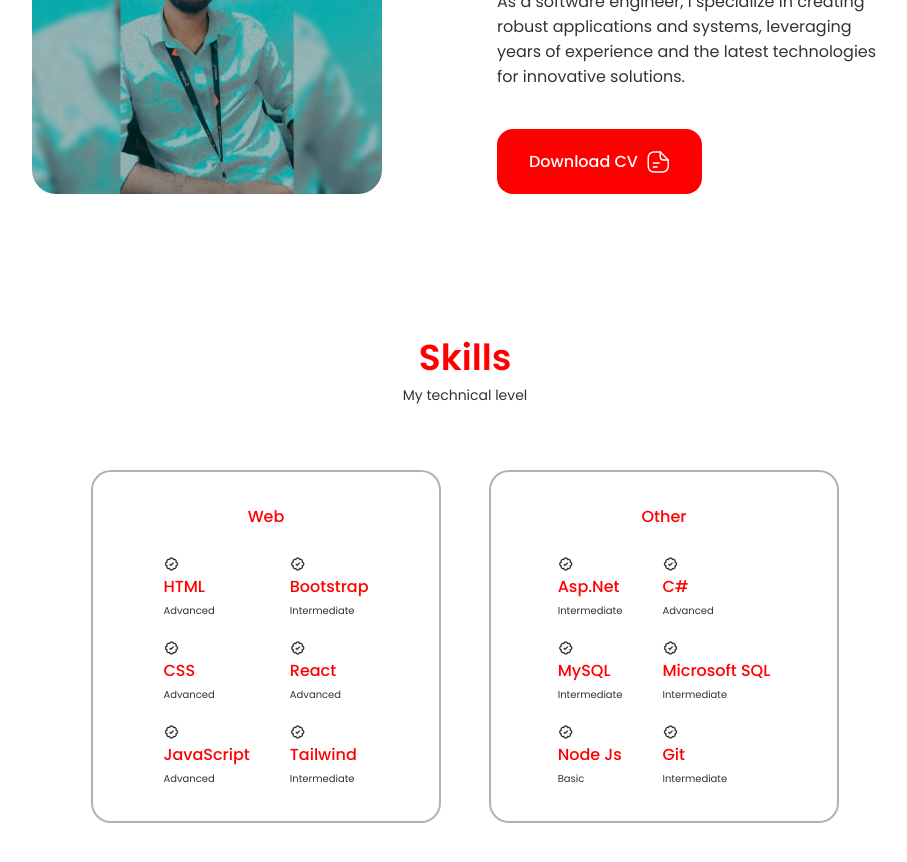
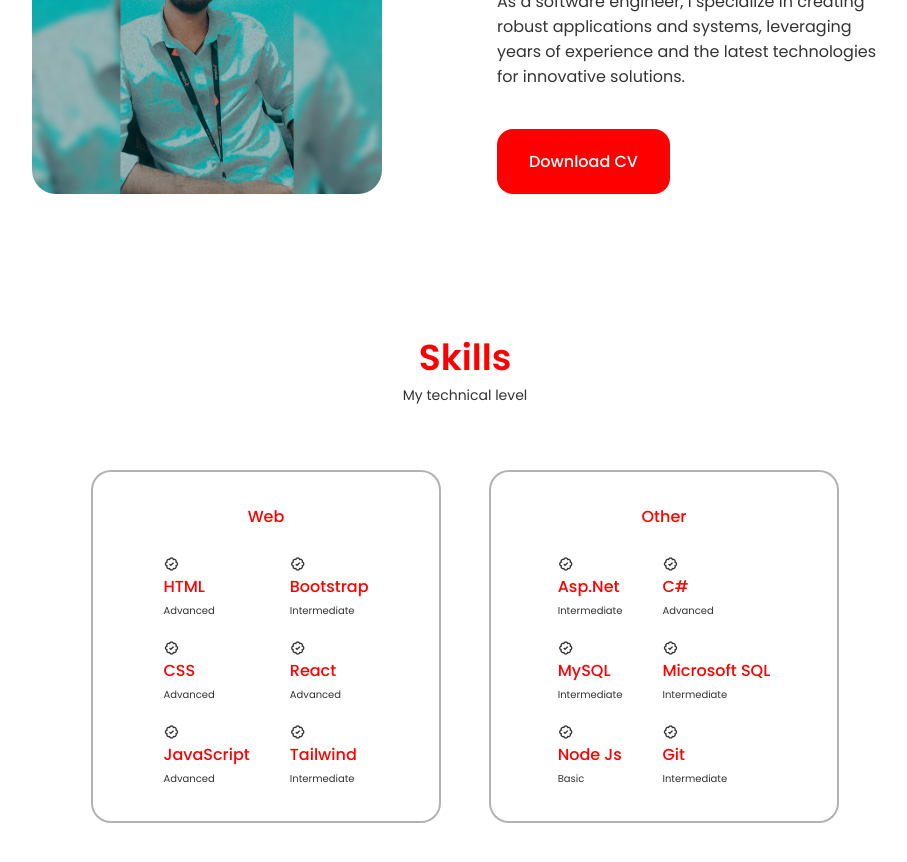
Before and after one commit to santhosh-sivkumar/Portfolio, a React (Create React App) app: page / in a window 1280 px wide. Shown: the part 1060-1922 px from the top of the page, without its empty margins (175-1082 px from the left). Built offline with nearby package versions, Linux system fonts and the light colour scheme.

Commit message:
updated download resume button: will show "Downloading.." for 500 ms

```diff
--- a/src/components/About/About.jsx
+++ b/src/components/About/About.jsx
@@ -1,10 +1,19 @@
-import React from "react";
+import React, { useState } from "react";
 import "./about.css";
 import AboutImg from "../../assets/Santhosh.jpg";
 import Info from "./Info";
 import CV from "../../assets/Santhosh_Sivakumar_Resume.pdf";
 
 const About = () => {
+  const [downloading, setDownloading] = useState(false);
+
+  const handleDownload = () => {
+    setDownloading(true);
+    setTimeout(() => {
+      setDownloading(false);
+    }, 500);
+  };
+
   return (
     <section className="about section" id="about">
       <h2 className="section__title">About</h2>
@@ -21,34 +30,13 @@ const About = () => {
             and systems, leveraging years of experience and the latest
             technologies for innovative solutions.
           </p>
-
-          <a download="" href={CV} className="button button--flex">
-            Download CV
-            <svg
-              className="button__icon"
-              xmlns="http://www.w3.org/2000/svg"
-              width="24"
-              height="24"
-              viewBox="0 0 24 24"
-              fill="none"
-            >
-              <path
-                d="M15.25 22.7502H9.25C3.82 22.7502 1.5 20.4302 1.5 15.0002V9.00024C1.5 3.57024 3.82 1.25024 9.25 1.25024H14.25C14.66 1.25024 15 1.59024 15 2.00024C15 2.41024 14.66 2.75024 14.25 2.75024H9.25C4.64 2.75024 3 4.39024 3 9.00024V15.0002C3 19.6102 4.64 21.2502 9.25 21.2502H15.25C19.86 21.2502 21.5 19.6102 21.5 15.0002V10.0002C21.5 9.59024 21.84 9.25024 22.25 9.25024C22.66 9.25024 23 9.59024 23 10.0002V15.0002C23 20.4302 20.68 22.7502 15.25 22.7502Z"
-                fill="var(--container-color)"
-              ></path>
-              <path
-                d="M22.25 10.7502H18.25C14.83 10.7502 13.5 9.42023 13.5 6.00023V2.00023C13.5 1.70023 13.68 1.42023 13.96 1.31023C14.24 1.19023 14.56 1.26023 14.78 1.47023L22.78 9.47023C22.99 9.68023 23.06 10.0102 22.94 10.2902C22.82 10.5702 22.55 10.7502 22.25 10.7502ZM15 3.81023V6.00023C15 8.58023 15.67 9.25023 18.25 9.25023H20.44L15 3.81023Z"
-                fill="var(--container-color)"
-              ></path>
-              <path
-                d="M13.25 13.7502H7.25C6.84 13.7502 6.5 13.4102 6.5 13.0002C6.5 12.5902 6.84 12.2502 7.25 12.2502H13.25C13.66 12.2502 14 12.5902 14 13.0002C14 13.4102 13.66 13.7502 13.25 13.7502Z"
-                fill="var(--container-color)"
-              ></path>
-              <path
-                d="M11.25 17.7502H7.25C6.84 17.7502 6.5 17.4102 6.5 17.0002C6.5 16.5902 6.84 16.2502 7.25 16.2502H11.25C11.66 16.2502 12 16.5902 12 17.0002C12 17.4102 11.66 17.7502 11.25 17.7502Z"
-                fill="var(--container-color)"
-              ></path>
-            </svg>
+          <a
+            download=""
+            href={CV}
+            className="button button--flex"
+            onClick={handleDownload}
+          >
+            {downloading ? "Downloading..." : "Download CV"}
           </a>
         </div>
       </div>
--- a/src/components/Contact/Contact.jsx
+++ b/src/components/Contact/Contact.jsx
@@ -102,6 +102,7 @@ const Contact = () => {
                 id="project-input"
                 className="contact__form-input"
                 placeholder="Write your project"
+                required
               ></textarea>
             </div>
             {positiveMessage && (
--- a/src/components/Contact/ContactFormInput.jsx
+++ b/src/components/Contact/ContactFormInput.jsx
@@ -16,7 +16,7 @@ const ContactFormInput = ({ label, type, name, placeholder }) => {
         placeholder={placeholder}
         className="contact__form-input"
         autoComplete={name}
-        required=""
+        required
       />
     </div>
   );
```
